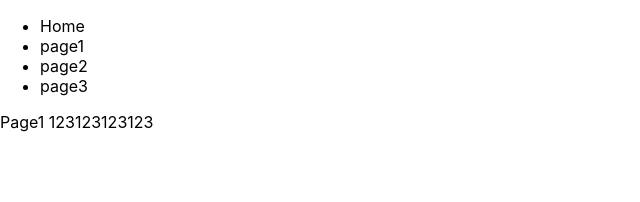
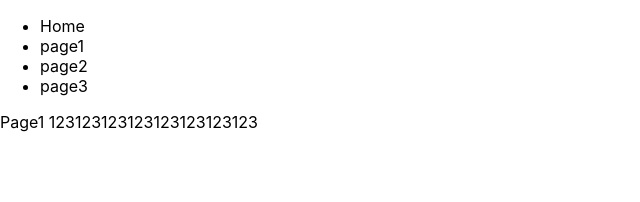
Before and after one commit to yeonsoo888/nextjs-robot-issue, a Next.js app: page /page1 in a window 1280 px wide. Shown: the top 202 px of the page, without its empty margins (0-640 px from the left). Built offline with nearby package versions, Linux system fonts and the light colour scheme.

Commit message:
test_commit

```diff
--- a/pages/page1.jsx
+++ b/pages/page1.jsx
@@ -5,7 +5,7 @@ function Page1({isRobot}) {
   return (
     <>
         <HeadMeta title="page1" isRobot={isRobot}></HeadMeta>
-        <div>Page1 123123123123</div>
+        <div>Page1 123123123123123123123123</div>
     </>
   )
 }
```
